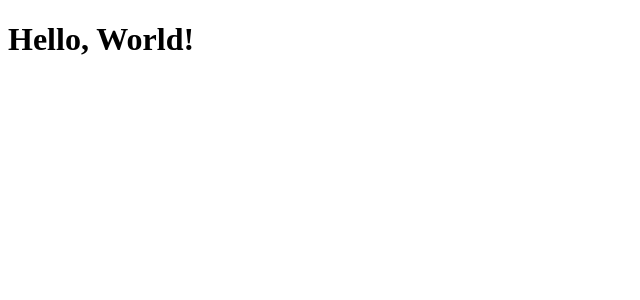
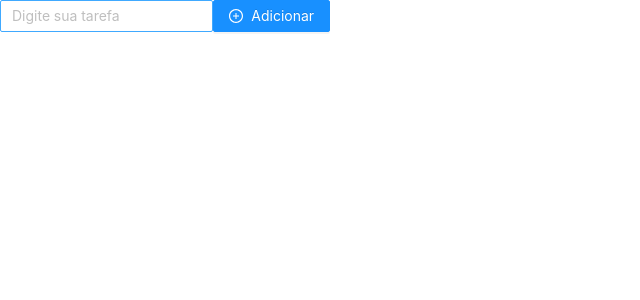
Before and after one commit to LucasFernandesBrazil/ToDo_List, a React (Create React App) app: page / in a window 1280 px wide. Shown: the top 300 px of the page, without its empty margins (0-640 px from the left). Built offline with nearby package versions, Linux system fonts and the light colour scheme.

Commit message:
Campos de adição de task

```diff
--- a/package.json
+++ b/package.json
@@ -6,6 +6,7 @@
     "@testing-library/jest-dom": "^5.11.4",
     "@testing-library/react": "^11.1.0",
     "@testing-library/user-event": "^12.1.10",
+    "antd": "^4.17.2",
     "react": "^17.0.2",
     "react-dom": "^17.0.2",
     "react-scripts": "4.0.3",
--- a/src/App.js
+++ b/src/App.js
@@ -1,11 +1,8 @@
 import "./App.css";
+import AddTask from "./components/AddTask";
 
 function App() {
-  return (
-    <div className="App">
-      <h1>Hello, World!</h1>
-    </div>
-  );
+  return <AddTask />;
 }
 
 export default App;
--- /dev/null
+++ b/src/components/AddTask/index.js
@@ -0,0 +1,30 @@
+import React, { useState } from "react";
+import { Row, Col, Input, Button } from "antd";
+import { PlusCircleOutlined } from "@ant-design/icons";
+import Task from "../Task";
+
+export default function AddTask() {
+  const [task, setTask] = useState();
+
+  return (
+    <>
+      <Row>
+        <Col span={4}>
+          <Input type="text" placeholder="Digite sua tarefa" />
+        </Col>
+        <Col span={2}>
+          <Button
+            onClick={() => setTask("Olá")}
+            type="primary"
+            icon={<PlusCircleOutlined />}
+          >
+            Adicionar
+          </Button>
+        </Col>
+        <Col span={4}>
+          <Task task={task} />
+        </Col>
+      </Row>
+    </>
+  );
+}
--- /dev/null
+++ b/src/components/Task/index.js
@@ -0,0 +1,11 @@
+import React from "react";
+import { Row, Col, Input, Button } from "antd";
+import { PlusCircleOutlined } from "@ant-design/icons";
+
+export default function Task(props) {
+  return (
+    <>
+      <p>{props.task}</p>
+    </>
+  );
+}
--- a/src/index.js
+++ b/src/index.js
@@ -1,5 +1,6 @@
 import React from "react";
 import ReactDOM from "react-dom";
+import "antd/dist/antd.css";
 import "./index.css";
 import App from "./App";
 
```
Also changed, not shown: 1 other file (tests, documents, lock files or other folders).
